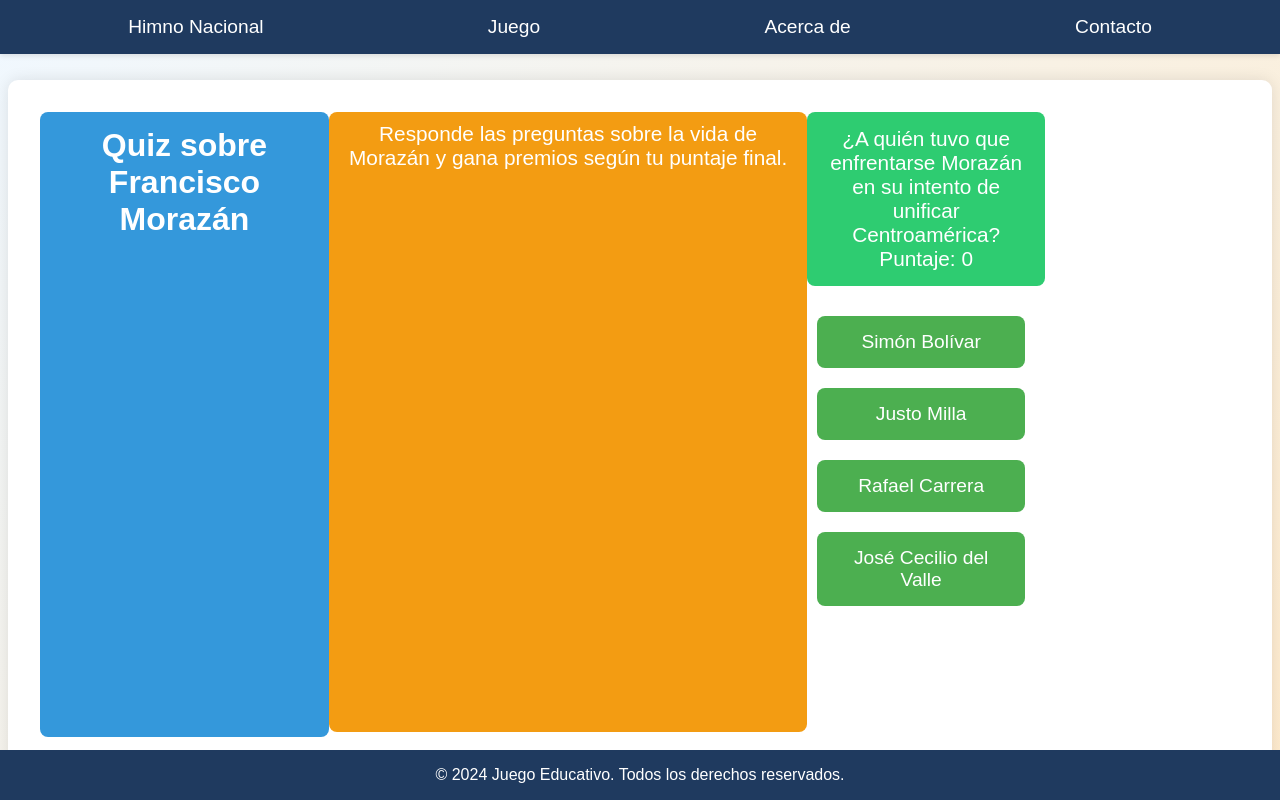
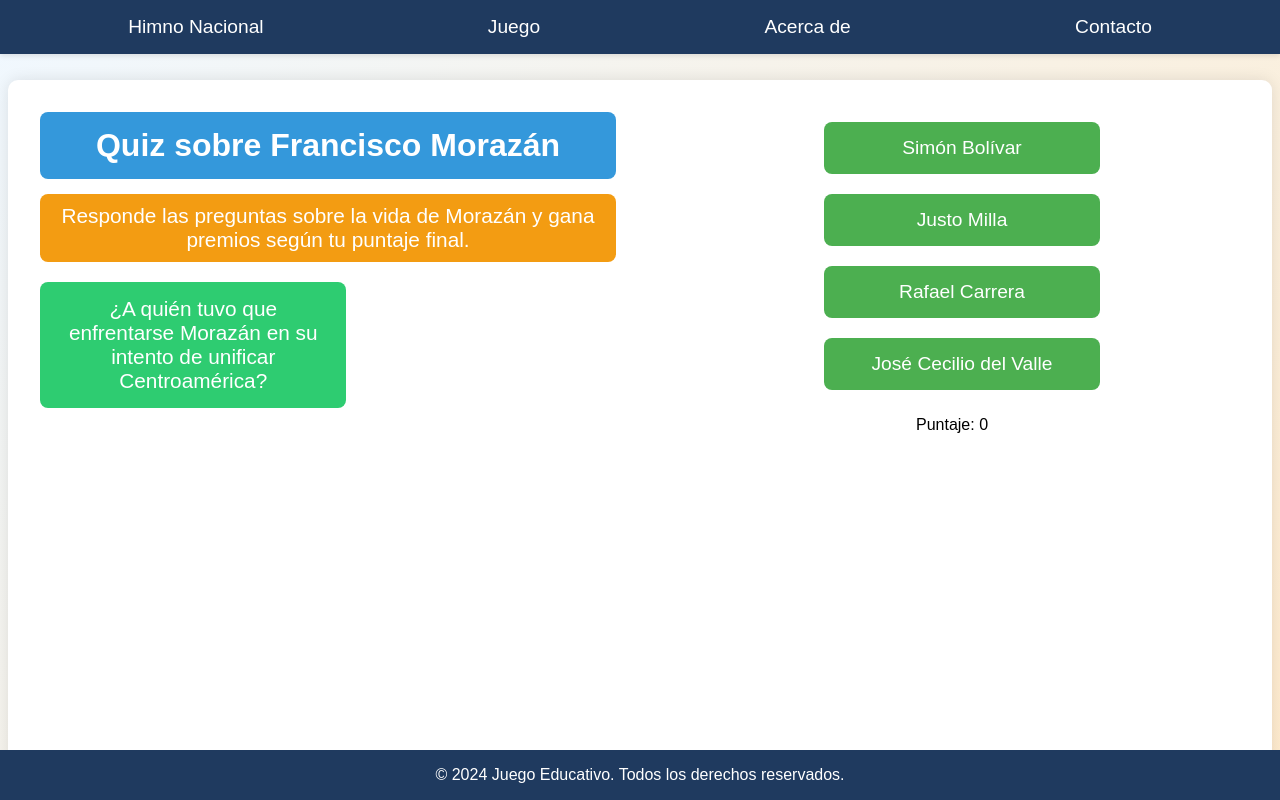
Before and after one commit to Rayomax777/morazanhvm, a plain HTML site: page index.html in a window 1280 px wide. Drawn offline with Linux system fonts and the light colour scheme.

Commit message:
Update index.html

```diff
--- a/index.html
+++ b/index.html
@@ -19,32 +19,31 @@
 
     <!-- Main content -->
     <div id="game-container">
-        <div class="title-box">
-            <h1>Quiz sobre Francisco Morazán</h1>
-        </div>
-        <div class="subtitle-box">
-            <p>Responde las preguntas sobre la vida de Morazán y gana premios según tu puntaje final.</p>
+        <div class="left-side">
+            <div class="title-box">
+                <h1>Quiz sobre Francisco Morazán</h1>
+            </div>
+            <div class="subtitle-box">
+                <p>Responde las preguntas sobre la vida de Morazán y gana premios según tu puntaje final.</p>
+            </div>
+            <div class="question-box">
+                <p id="question">Pregunta aquí...</p>
+            </div>
         </div>
 
-        <div id="quiz-container">
-            <div class="question-box">
-                <p id="question"></p>
-                <p id="score">Puntaje: 0</p>
-            </div>
+        <div class="right-side">
             <div class="answers-box">
                 <button onclick="selectAnswer(0)" id="option0" class="option-btn">Opción 1</button>
                 <button onclick="selectAnswer(1)" id="option1" class="option-btn">Opción 2</button>
                 <button onclick="selectAnswer(2)" id="option2" class="option-btn">Opción 3</button>
                 <button onclick="selectAnswer(3)" id="option3" class="option-btn">Opción 4</button>
             </div>
-
-            <div id="result-box"></div>
+            <p id="score">Puntaje: 0</p>
         </div>
 
-        <p id="result" style="display:none"></p>
+        <div id="result-box"></div>
     </div>
 
-    <!-- Footer -->
     <footer id="footer">
         <p>&copy; 2024 Juego Educativo. Todos los derechos reservados.</p>
     </footer>
```
